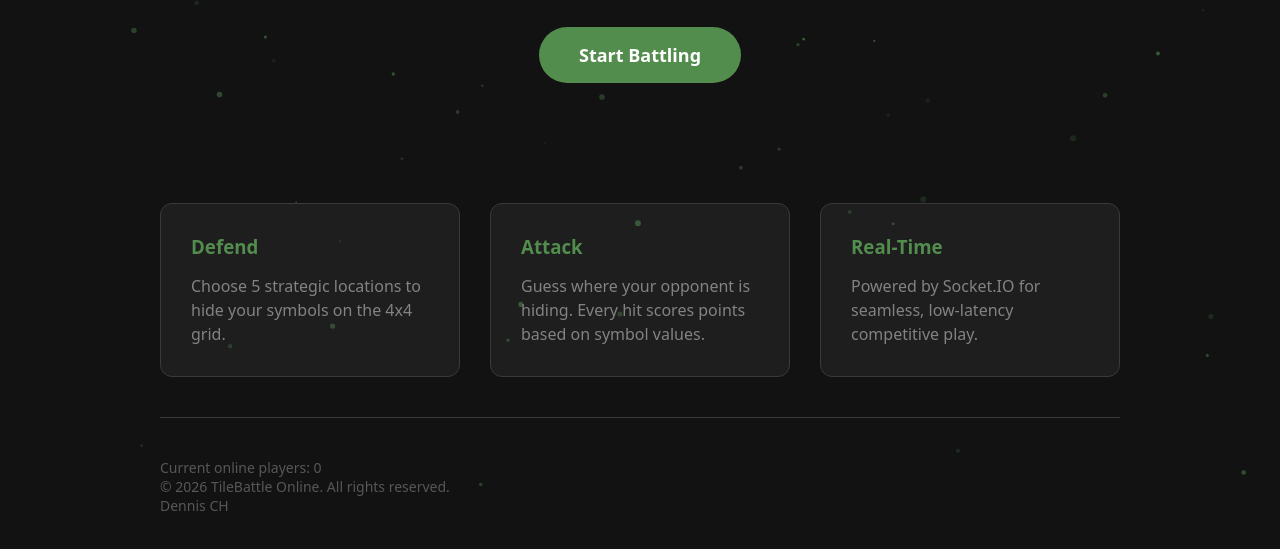
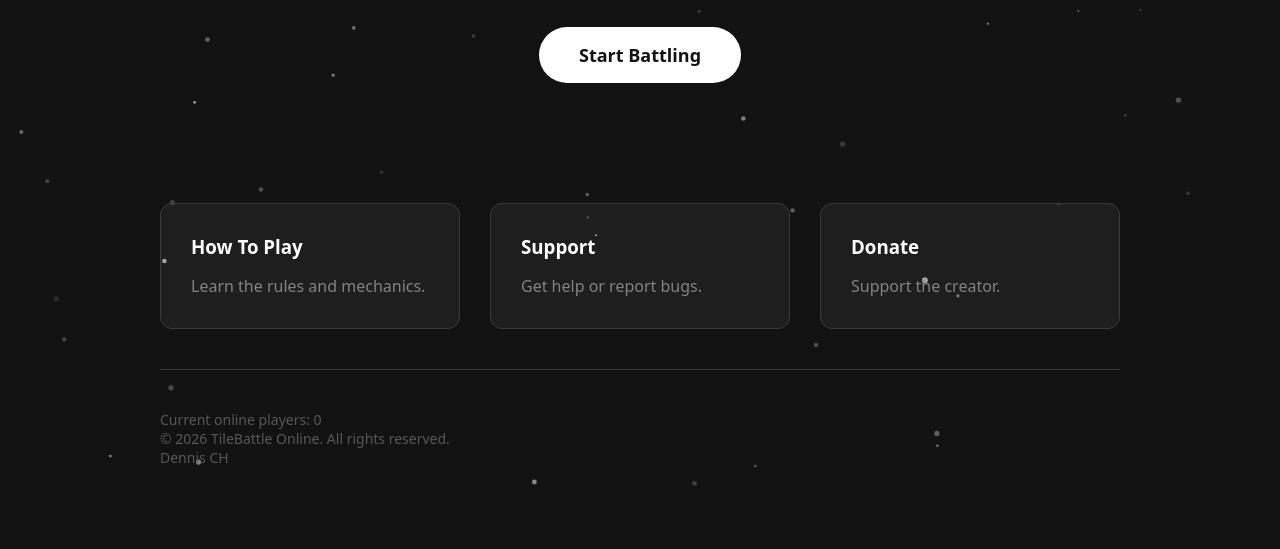
Before and after one commit to Luck7702/TileBattle, a website: page online/public/landingpage.html in a window 1280 px wide. Shown: the part 311-860 px from the top of the page. After the commit the page ends 818 px from the top, so only its background shows below. Drawn offline with nearby package versions, Linux system fonts and the light colour scheme; no server answers.

```diff
--- a/online/public/landing.js
+++ b/online/public/landing.js
@@ -1,69 +1,129 @@
-// Simple logic to show we are connected
-try {
-    const socket = io();
-    socket.on('connect', () => {
-        console.log('Landing page connected to track stats');
+/**
+ * TileBattle Landing Page Controller
+ * Handles visual effects, feature card initialization, and informational modals.
+ */
+
+/* --- Modal Configuration & Logic --- */
+const modalInfo = {
+    "How To Play": {
+        desc: "Tactical 1v1 Combat",
+        body: "In TileBattle, players alternate between the roles of Defender and Attacker over 3 rounds. The Defender secretly places 5 tiles on a 4x4 grid. Each tile contains a hidden value (1-4). The Attacker then attempts to find these hidden tiles. If an Attacker hits a tile, they claim its points; if they miss, the Defender keeps the points for themselves."
+    },
+    "Support": {
+        desc: "Need Assistance?",
+        body: "If you're experiencing issues or have suggestions, please reach out to us at support@tilebattle.com or check our community forums."
+    },
+    "Donate": {
+        desc: "Support Development",
+        body: "TileBattle is a passion project. Your donations help keep the servers running and the game ad-free. Thank you for your support!"
+    }
+};
+
+const ModalController = {
+    overlay: null,
+
+    init() {
+        this.overlay = document.createElement('div');
+        this.overlay.className = 'modal-overlay';
+        this.overlay.innerHTML = `
+            <div class="modal-content">
+                <span class="modal-close">&times;</span>
+                <h2 id="modal-title" style="margin-bottom: 15px;"></h2>
+                <h4 id="modal-desc" style="color: #818384; margin-bottom: 20px;"></h4>
+                <p id="modal-body" style="line-height: 1.6;"></p>
+            </div>
+        `;
+        document.body.appendChild(this.overlay);
+
+        this.overlay.querySelector('.modal-close').onclick = () => this.hide();
+        this.overlay.onclick = (e) => { if (e.target === this.overlay) this.hide(); };
+
+        // Global close on Escape key
+        window.addEventListener('keydown', (e) => { if (e.key === 'Escape') this.hide(); });
+    },
+
+    show(type) {
+        const data = modalInfo[type];
+        if (!data) return;
+        document.getElementById('modal-title').innerText = type;
+        document.getElementById('modal-desc').innerText = data.desc;
+        document.getElementById('modal-body').innerText = data.body;
+        this.overlay.style.display = 'flex';
+    },
+
+    hide() {
+        if (this.overlay) this.overlay.style.display = 'none';
+    }
+};
+
+/* --- Particle System --- */
+const Particles = {
+    canvas: null,
+    ctx: null,
+    list: [],
+    count: 60,
+
+    init() {
+        this.canvas = document.getElementById('particle-canvas');
+        if (!this.canvas) return;
+        this.ctx = this.canvas.getContext('2d');
+
+        window.addEventListener('resize', () => this.resize());
+        this.resize();
+
+        for (let i = 0; i < this.count; i++) {
+            this.list.push(this.createParticle());
+        }
+        this.animate();
+    },
+
+    resize() {
+        this.canvas.width = window.innerWidth;
+        this.canvas.height = window.innerHeight;
+    },
+
+    createParticle() {
+        return {
+            x: Math.random() * window.innerWidth,
+            y: Math.random() * window.innerHeight,
+            size: Math.random() * 2 + 1,
+            speedX: Math.random() * 1.5 + 0.5,
+            speedY: -(Math.random() * 1.5 + 0.5),
+            opacity: Math.random() * 0.5 + 0.1,
+            reset() {
+                if (Math.random() > 0.5) { this.x = Math.random() * window.innerWidth; this.y = window.innerHeight + 20; }
+                else { this.x = -20; this.y = Math.random() * window.innerHeight; }
+            }
+        };
+    },
+
+    animate() {
+        this.ctx.clearRect(0, 0, this.canvas.width, this.canvas.height);
+        this.list.forEach(p => {
+            p.x += p.speedX; p.y += p.speedY;
+            if (p.x > this.canvas.width + 20 || p.y < -20) p.reset();
+            this.ctx.fillStyle = `rgba(255, 255, 255, ${p.opacity})`;
+            this.ctx.beginPath();
+            this.ctx.arc(p.x, p.y, p.size, 0, Math.PI * 2);
+            this.ctx.fill();
+        });
+        requestAnimationFrame(() => this.animate());
+    }
+};
+
+/* --- Initialization --- */
+document.addEventListener('DOMContentLoaded', () => {
+    Particles.init();
+    ModalController.init();
+
+    const cards = document.querySelectorAll('.feature-card');
+    const types = ["How To Play", "Support", "Donate"];
+    const labels = ["Learn the rules and mechanics.", "Get help or report bugs.", "Support the creator."];
+
+    cards.forEach((card, i) => {
+        if (!types[i]) return;
+        if (card.querySelector('h3')) card.querySelector('h3').innerText = types[i];
+        if (card.querySelector('p')) card.querySelector('p').innerText = labels[i];
+        card.onclick = () => ModalController.show(types[i]);
     });
-} catch(e) { console.log("Socket not available locally"); }
-
-// Particle Animation Logic
-const canvas = document.getElementById('particle-canvas');
-const ctx = canvas.getContext('2d');
-let particles = [];
-
-function resize() {
-    canvas.width = window.innerWidth;
-    canvas.height = window.innerHeight;
-}
-
-window.addEventListener('resize', resize);
-resize();
-
-class Particle {
-    constructor() {
-        this.init();
-    }
-    init() {
-        // Start mainly from bottom or left side
-        if (Math.random() > 0.5) {
-            this.x = Math.random() * canvas.width;
-            this.y = canvas.height + 20;
-        } else {
-            this.x = -20;
-            this.y = Math.random() * canvas.height;
-        }
-        this.size = Math.random() * 2 + 1;
-        this.speedX = Math.random() * 1.5 + 0.5; // Move Right
-        this.speedY = -(Math.random() * 1.5 + 0.5); // Move Up
-        this.opacity = Math.random() * 0.5 + 0.1;
-    }
-    update() {
-        this.x += this.speedX;
-        this.y += this.speedY;
-        if (this.x > canvas.width + 20 || this.y < -20) {
-            this.init();
-        }
-    }
-    draw() {
-        ctx.fillStyle = `rgba(83, 141, 78, ${this.opacity})`; // Using the TileBattle Green
-        ctx.beginPath();
-        ctx.arc(this.x, this.y, this.size, 0, Math.PI * 2);
-        ctx.fill();
-    }
-}
-
-function initParticles() {
-    particles = [];
-    for (let i = 0; i < 60; i++) {
-        particles.push(new Particle());
-    }
-}
-
-function animate() {
-    ctx.clearRect(0, 0, canvas.width, canvas.height);
-    particles.forEach(p => { p.update(); p.draw(); });
-    requestAnimationFrame(animate);
-}
-
-initParticles();
-animate();
+});
--- a/online/public/style.css
+++ b/online/public/style.css
@@ -40,8 +40,8 @@
 .subtitle { font-size: 20px; color: #818384; max-width: 600px; margin: 0 auto 30px; line-height: 1.6; }
 
 .btn-large {
-  background: #538d4e;
-  color: white;
+  background: #fff;
+  color: #121213;
   padding: 16px 40px;
   border-radius: 30px;
   text-decoration: none;
@@ -50,7 +50,7 @@
   transition: transform 0.2s;
   display: inline-block;
 }
-.btn-large:hover { transform: scale(1.05); background: #62a35c; }
+.btn-large:hover { transform: scale(1.05); background: #e0e0e0; }
 
 .btn-small {
   background: #fff;
@@ -72,9 +72,44 @@
   padding: 30px;
   border-radius: 12px;
   border: 1px solid #3a3a3c;
+  cursor: pointer;
+  transition: background 0.3s, border-color 0.3s;
 }
-.feature-card h3 { margin-bottom: 15px; color: #538d4e; }
+.feature-card:hover {
+  background: rgba(255,255,255,0.1);
+  border-color: #fff;
+}
+.feature-card h3 { margin-bottom: 15px; color: #fff; }
 .feature-card p { color: #818384; line-height: 1.5; }
+
+/* Modal Styles */
+.modal-overlay {
+  position: fixed;
+  top: 0; left: 0; width: 100%; height: 100%;
+  background: rgba(0, 0, 0, 0.85);
+  display: none;
+  justify-content: center;
+  align-items: center;
+  z-index: 1000;
+}
+.modal-content {
+  background: #121213;
+  border: 1px solid #fff;
+  padding: 40px;
+  border-radius: 8px;
+  max-width: 500px;
+  width: 90%;
+  position: relative;
+  text-align: center;
+}
+.modal-close {
+  position: absolute;
+  top: 15px; right: 20px;
+  cursor: pointer;
+  font-size: 24px;
+  color: #818384;
+}
+.modal-close:hover { color: #fff; }
 
 .footer { padding: 40px 0; border-top: 1px solid #3a3a3c; color: #565758; font-size: 14px; }
 
@@ -128,5 +163,5 @@
   user-select: none;
 }
 .tile.selected { background: #565758; border-color: #565758; }
-.tile.correct-location { background: #538d4e; border-color: #538d4e; }
+.tile.correct-location { background: #fff; border-color: #fff; color: #121213; }
 #action-btn { display: none; margin: 14px auto 0; }
--- a/online/server.js
+++ b/online/server.js
@@ -1,3 +1,4 @@
+require('dotenv').config();
 const path = require("path");
 const http = require("http");
 const crypto = require("crypto");
@@ -348,7 +349,9 @@
 async function start() {
   await migrate(pool);
   server.listen(PORT, () => {
-    console.log(`Online server listening on :${PORT}`);
+    console.log(`--- TileBattle Backend Live ---`);
+    console.log(`Port: ${PORT}`);
+    console.log(`Game Settings: ${GAME_LIMIT} tiles, ${MAX_ROUNDS} rounds max.`);
   });
 }
 
--- a/package.json
+++ b/package.json
@@ -13,6 +13,7 @@
   "type": "commonjs",
   "dependencies": {
     "bcryptjs": "^3.0.2",
+    "dotenv": "^16.6.1",
     "express": "^5.1.0",
     "jsonwebtoken": "^9.0.2",
     "pg": "^8.16.3",
```
Also changed, not shown: 2 other files.
